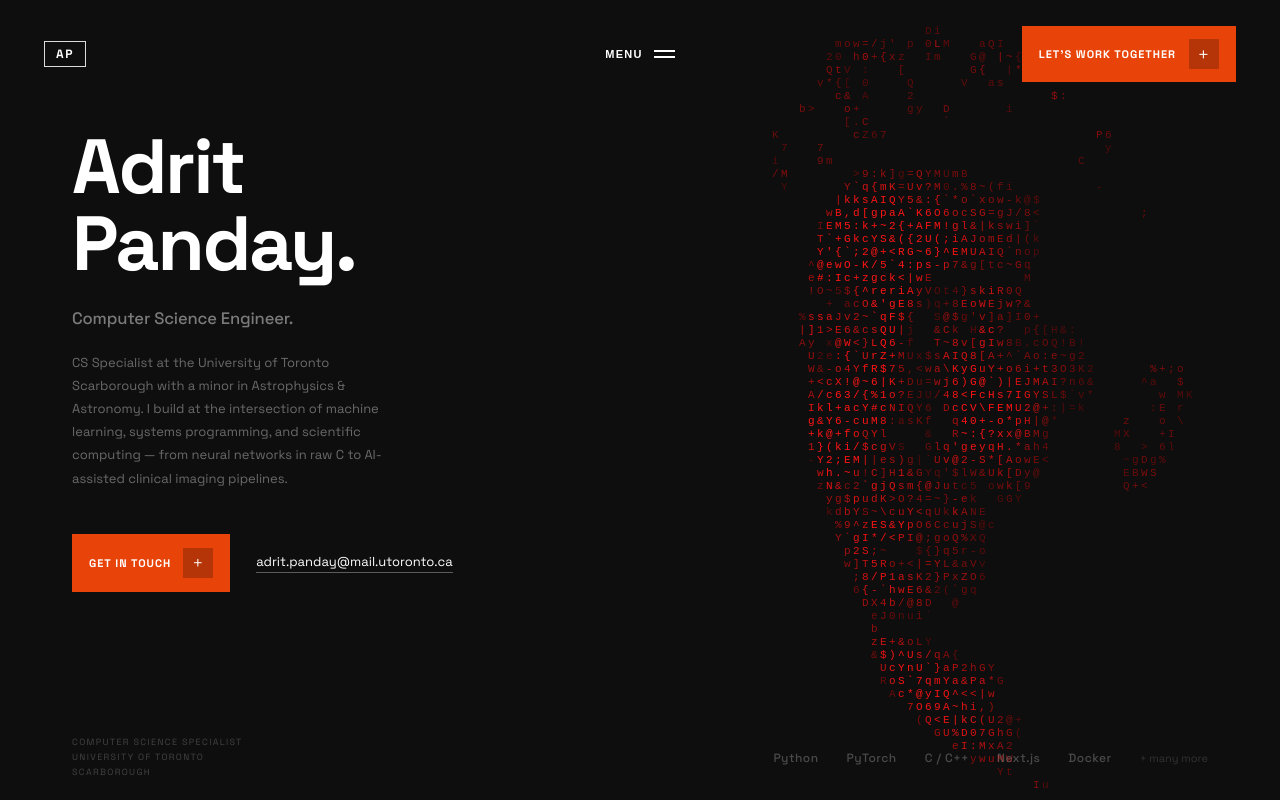
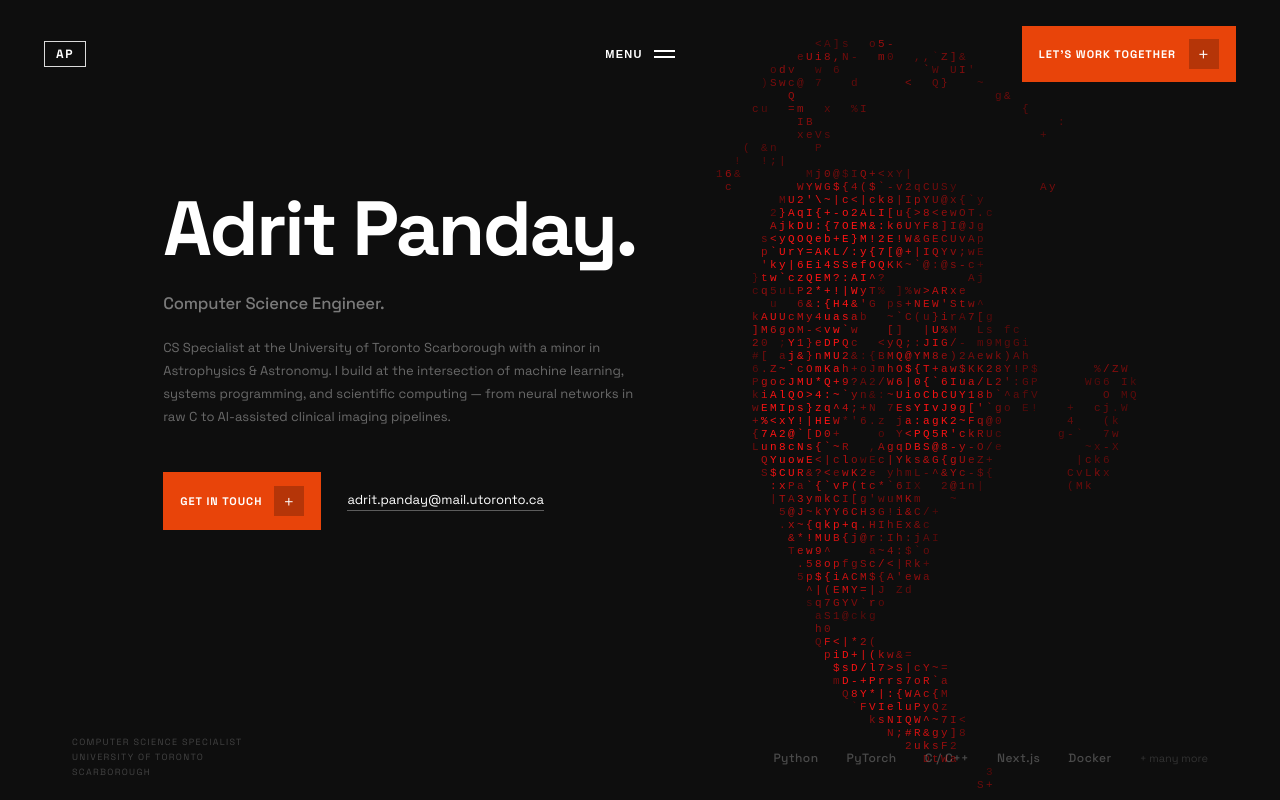
Before and after one commit to Adrit-3001/portfolio, a Next.js app: page / in a window 1280 px wide. Shown: the top 800 px of the page. Built offline with nearby package versions, Linux system fonts and the light colour scheme.

Commit message:
some touchups

```diff
--- a/src/app/globals.css
+++ b/src/app/globals.css
@@ -81,13 +81,13 @@ nav {
 
 .hero-left {
   position: absolute;
-  left: 0; top: 0;
-  width: 43%;
+  left: 9%; top: 0;
+  width: 44%;
   height: 100%;
   display: flex;
   flex-direction: column;
   justify-content: center;
-  padding: 0 40px 80px 72px;
+  padding: 0 40px 80px 48px;
   z-index: 10;
 }
 
@@ -110,7 +110,7 @@ h1 {
 .hero-desc {
   font-size: 13px;
   color: rgba(255,255,255,0.38);
-  max-width: 340px;
+  max-width: 620px;
   line-height: 1.78;
   margin-bottom: 44px;
 }
@@ -155,8 +155,8 @@ h1 {
 
 .hero-right {
   position: absolute;
-  right: 0; top: 0;
-  width: 58%;
+  right: 10%; top: 0;
+  width: 46%;
   height: 100%;
 }
 
--- a/src/components/Hero.jsx
+++ b/src/components/Hero.jsx
@@ -4,7 +4,7 @@ export default function Hero() {
   return (
     <section className="hero">
       <div className="hero-left">
-        <h1>Adrit<br />Panday.</h1>
+        <h1>Adrit Panday.</h1>
         <p className="hero-subtitle">Computer Science Engineer.</p>
         <p className="hero-desc">
           CS Specialist at the University of Toronto Scarborough with a minor in
```
